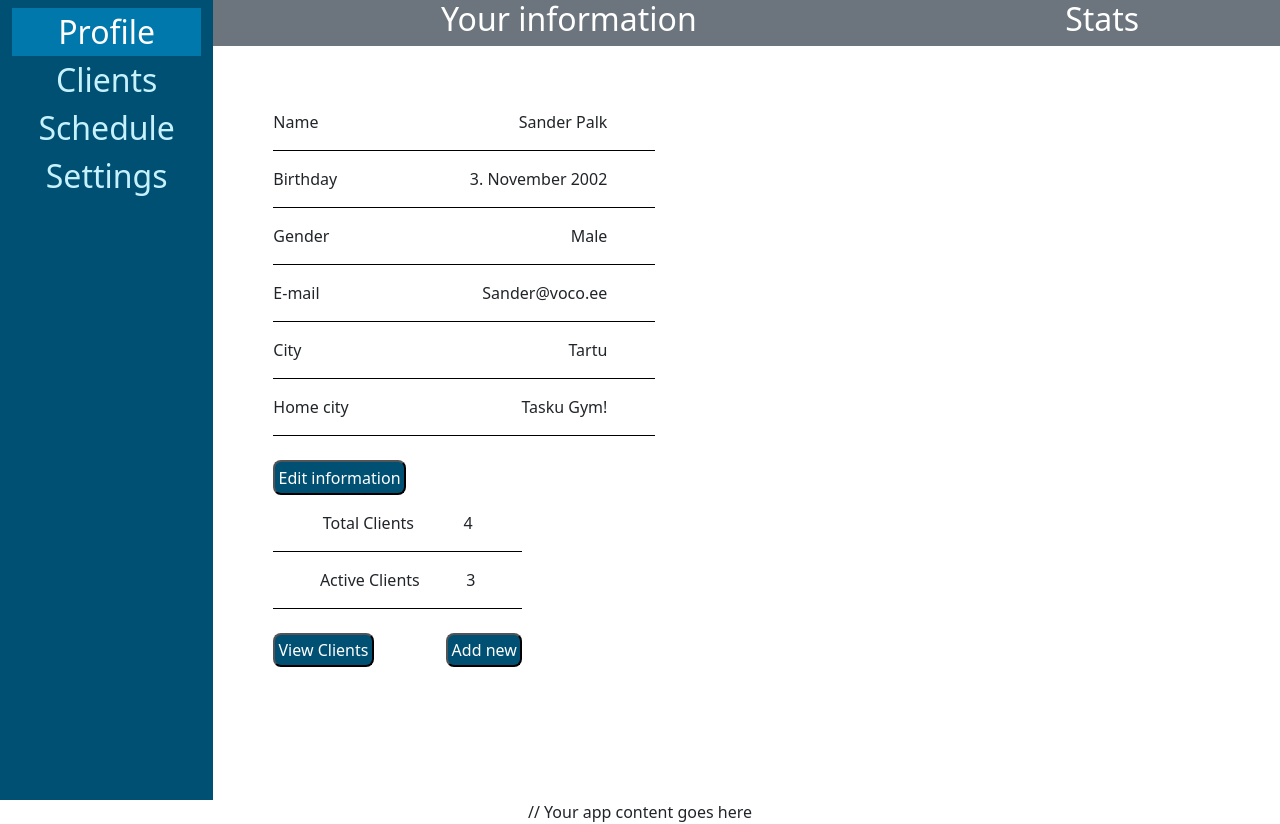
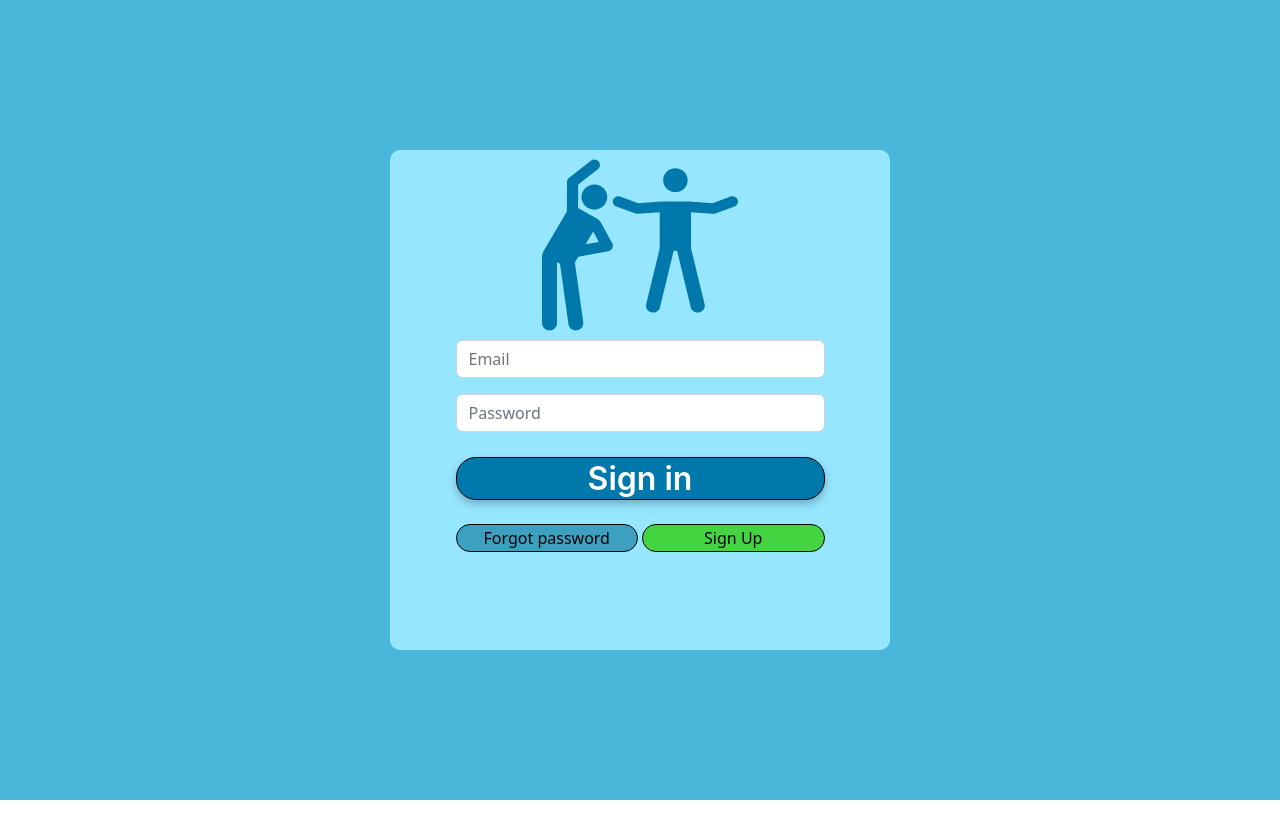
Before and after one commit to TanelPadar/fitnet, a React (Create React App) app: page / in a window 1280 px wide. After the commit the page ends 800 px from the top, so only its background shows below. Built offline with nearby package versions, Linux system fonts and the light colour scheme.

Commit message:
login page design

```diff
--- a/package.json
+++ b/package.json
@@ -4,6 +4,9 @@
   "private": true,
   "dependencies": {
     "@fortawesome/fontawesome-free": "^6.4.0",
+    "@fortawesome/fontawesome-svg-core": "^6.4.0",
+    "@fortawesome/free-solid-svg-icons": "^6.4.0",
+    "@fortawesome/react-fontawesome": "^0.2.0",
     "@testing-library/jest-dom": "^5.16.5",
     "@testing-library/react": "^13.4.0",
     "@testing-library/user-event": "^13.5.0",
--- a/src/App.js
+++ b/src/App.js
@@ -1,14 +1,12 @@
 import logo from './logo.svg';
 import Sidebar from './components/Sidebar.js';
 import './App.css';
+import Login from "./components/Login";
 
 function App() {
   return (
       <div className="App">
-        <Sidebar />
-        <div className="content">
-          // Your app content goes here
-        </div>
+        <Login />
       </div>
   );
 }
--- /dev/null
+++ b/src/components/Login.js
@@ -0,0 +1,96 @@
+import TrainingIcon from '../Images/training-icon.svg';
+import React, {useEffect, useState} from 'react';
+import 'bootstrap/dist/css/bootstrap.min.css';
+import '../css/main.css';
+
+
+function Login() {
+    const [email, setEmail] = useState('');
+    const [password, setPassword] = useState('');
+    const [emailError, setEmailError] = useState('');
+    const [passwordError, setPasswordError] = useState('');
+
+    const handleSubmit = (e) => {
+        e.preventDefault();
+        // validate email
+        if (!email) {
+            setEmailError('Email is required');
+        } else if (!/\S+@\S+\.\S+/.test(email)) {
+            setEmailError('Invalid email address');
+        } else {
+            setEmailError('');
+        }
+
+        // validate password
+        if (password.length < 6) {
+            setPasswordError('Password must be at least 6 characters');
+        } else {
+            setPasswordError('');
+        }
+
+        // submit the form if there are no errors
+        if (!emailError && !passwordError) {
+            // do something
+        }
+    };
+
+    return (
+        <div className="login-bg vh-100 d-flex justify-content-center align-items-center">
+            <div className="login-form">
+                <div className="d-block">
+                    <div><img src={TrainingIcon} alt="trainingicon"/></div>
+                    <div className="form-container">
+                        <form onSubmit={handleSubmit}>
+                            <div className="form-group row justify-content-center mb-3">
+                                <div className="d-flex w-75">
+                                    <input type="email"
+                                           className={`form-control ${emailError ? 'is-invalid' : ''}`}
+                                           id="inputEmail3"
+                                           placeholder="Email"
+                                           value={email}
+                                           onChange={(e) => setEmail(e.target.value)}></input>
+                                </div>
+                            </div>
+                            <div className="form-group row justify-content-center">
+                                <div className="d-flex w-75">
+                                    <input type="password"
+                                           className={`form-control ${passwordError ? 'is-invalid' : ''}`}
+                                           id="inputPassword3"
+                                           placeholder="Password"
+                                           value={password}
+                                           onChange={(e) => setPassword(e.target.value)}></input>
+                                </div>
+                            </div>
+                            <div className="form-group row justify-content-center">
+                                <div className="error d-flex justify-content-center w-75">
+                                    {passwordError ?
+                                        <div className="login-input-error">{passwordError}</div> :
+                                        <div className="login-input-error" style={{ height: '25px' }}></div>
+                                    }
+                                    {emailError ?
+                                        <div className="login-input-error">{emailError}</div> :
+                                        <div className="login-input-error" style={{ height: '25px' }}></div>
+                                    }
+
+                                </div>
+                            </div>
+                            <div className="form-group row justify-content-center">
+                                <div className="d-flex w-75">
+                                    <button type="submit" className="sign-in w-100">Sign in</button>
+                                </div>
+                            </div>
+                            <div className="form-group row justify-content-center mt-4">
+                                <div className="d-flex w-75 gap-1">
+                                    <button type="submit" className="forgot-password w-50">Forgot password</button>
+                                    <button type="submit" className="sign-up w-50">Sign Up</button>
+                                </div>
+                            </div>
+                        </form>
+                    </div>
+                </div>
+            </div>
+        </div>
+    )
+}
+
+export default Login;
--- a/src/css/main.css
+++ b/src/css/main.css
@@ -1,3 +1,5 @@
+
+
 .sidebar {
     background-color: #005073;
 }
@@ -125,3 +127,47 @@
     border-bottom:1px solid rgba(255,255,255,.5);
     transition: all 500ms cubic-bezier(0, 0.110, 0.35, 2);
 }
+
+.login-bg {
+    background-color: #48B7DA;
+}
+
+.login-form {
+    width: 31.25rem;
+    height: 31.25rem;
+    background-color: #96E6FF;
+    border-radius: 10px;
+}
+
+.login-form .trainingicon{
+    width: 5.25rem;
+}
+
+.login-form .sign-in {
+    background-color: #0078AB;
+    color: white;
+    font-family: 'Inter';
+    font-style: normal;
+    font-weight: 600;
+    font-size: 32px;
+    line-height: 39px;
+    border-radius: 20px;
+    border: 1px solid #000000;
+
+    filter: drop-shadow(0px 4px 4px rgba(0, 0, 0, 0.25));
+}
+
+.login-form .forgot-password {
+    background-color: #3CA1C1;
+    border-radius: 20px;
+    border: 1px solid black;
+}.login-form .sign-up {
+    background-color: #44D442;
+    border-radius: 20px;
+    border: 1px solid black;
+}
+
+ .login-form .error {
+     color: #8B0000;
+     font-size: 0.8rem;
+ }
```
Also changed, not shown: src/Images/training-icon.svg (added), 1 other file (tests, documents, lock files or other folders).
